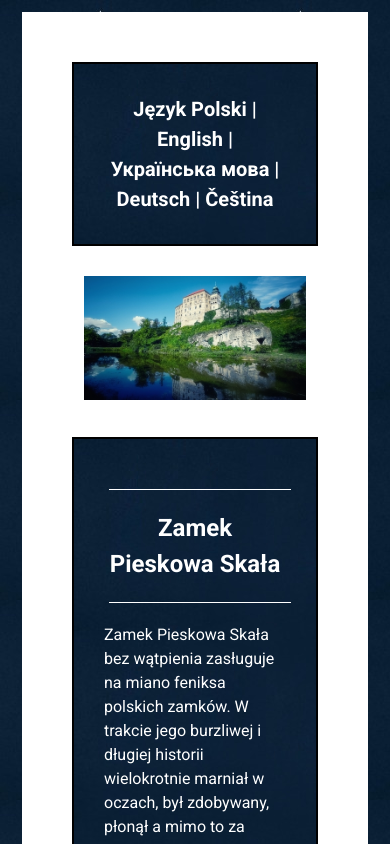
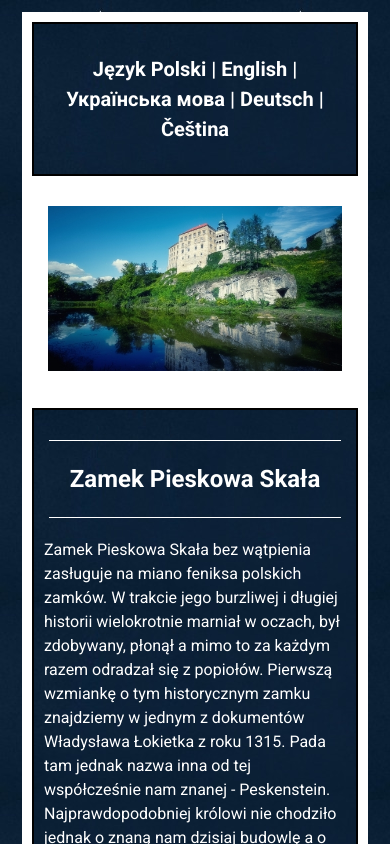
Before and after one commit to svartrav/pieskowa-skala, a Nuxt app: page /ListingPL in a window 390 px wide. Shown: the top 844 px of the page. Built offline with nearby package versions, Linux system fonts and the light colour scheme.

Commit message:
Fix padding on mobile devices

```diff
--- a/pages/ListingCZ.vue
+++ b/pages/ListingCZ.vue
@@ -48,6 +48,10 @@ export default {
     padding: 50px;
     background-color: white;
 
+    @media (max-width: 600px) {
+      padding: 10px;
+    }
+
     &__section {
       background: url("~@/assets/listing-text-bg.jpeg");
       border: 2px solid black;
@@ -55,6 +59,10 @@ export default {
       margin-bottom: 30px;
       margin-top: 30px;
       padding: 30px;
+
+      @media (max-width: 600px) {
+        padding: 10px;
+      }
 
       &:last-child {
         margin-bottom: 0px;
--- a/pages/ListingDE.vue
+++ b/pages/ListingDE.vue
@@ -48,6 +48,10 @@ export default {
     padding: 50px;
     background-color: white;
 
+    @media (max-width: 600px) {
+      padding: 10px;
+    }
+
     &__section {
       background: url("~@/assets/listing-text-bg.jpeg");
       border: 2px solid black;
@@ -55,6 +59,10 @@ export default {
       margin-bottom: 30px;
       margin-top: 30px;
       padding: 30px;
+
+      @media (max-width: 600px) {
+        padding: 10px;
+      }
 
       &:last-child {
         margin-bottom: 0px;
--- a/pages/ListingEN.vue
+++ b/pages/ListingEN.vue
@@ -48,6 +48,10 @@ export default {
     padding: 50px;
     background-color: white;
 
+    @media (max-width: 600px) {
+      padding: 10px;
+    }
+
     &__section {
       background: url("~@/assets/listing-text-bg.jpeg");
       border: 2px solid black;
@@ -55,6 +59,10 @@ export default {
       margin-bottom: 30px;
       margin-top: 30px;
       padding: 30px;
+
+      @media (max-width: 600px) {
+        padding: 10px;
+      }
 
       &:last-child {
         margin-bottom: 0px;
--- a/pages/ListingPL.vue
+++ b/pages/ListingPL.vue
@@ -121,6 +121,10 @@ export default {
     padding: 50px;
     background-color: white;
 
+    @media (max-width: 600px) {
+      padding: 10px;
+    }
+
     &__section {
       background: url("~@/assets/listing-text-bg.jpeg");
       border: 2px solid black;
@@ -128,6 +132,10 @@ export default {
       margin-bottom: 30px;
       margin-top: 30px;
       padding: 30px;
+
+      @media (max-width: 600px) {
+        padding: 10px;
+      }
 
       &:last-child {
         margin-bottom: 0px;
@@ -137,7 +145,7 @@ export default {
         background: white;
         height: 1px;
         margin: 20px 5px;
-        width: 100%;
+        width: calc(100% - 10px);
       }
 
       &__title {
--- a/pages/ListingUA.vue
+++ b/pages/ListingUA.vue
@@ -48,6 +48,10 @@ export default {
     padding: 50px;
     background-color: white;
 
+    @media (max-width: 600px) {
+      padding: 10px;
+    }
+
     &__section {
       background: url("~@/assets/listing-text-bg.jpeg");
       border: 2px solid black;
@@ -55,6 +59,10 @@ export default {
       margin-bottom: 30px;
       margin-top: 30px;
       padding: 30px;
+
+      @media (max-width: 600px) {
+        padding: 10px;
+      }
 
       &:last-child {
         margin-bottom: 0px;
```
